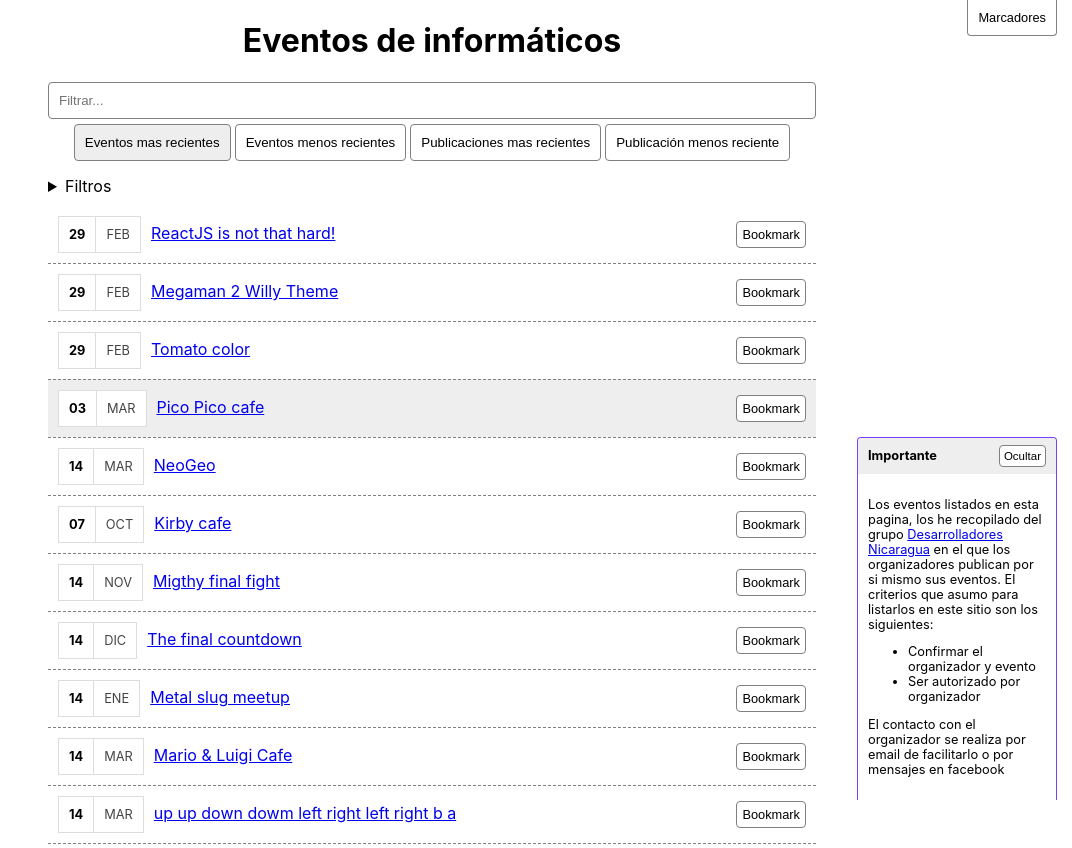
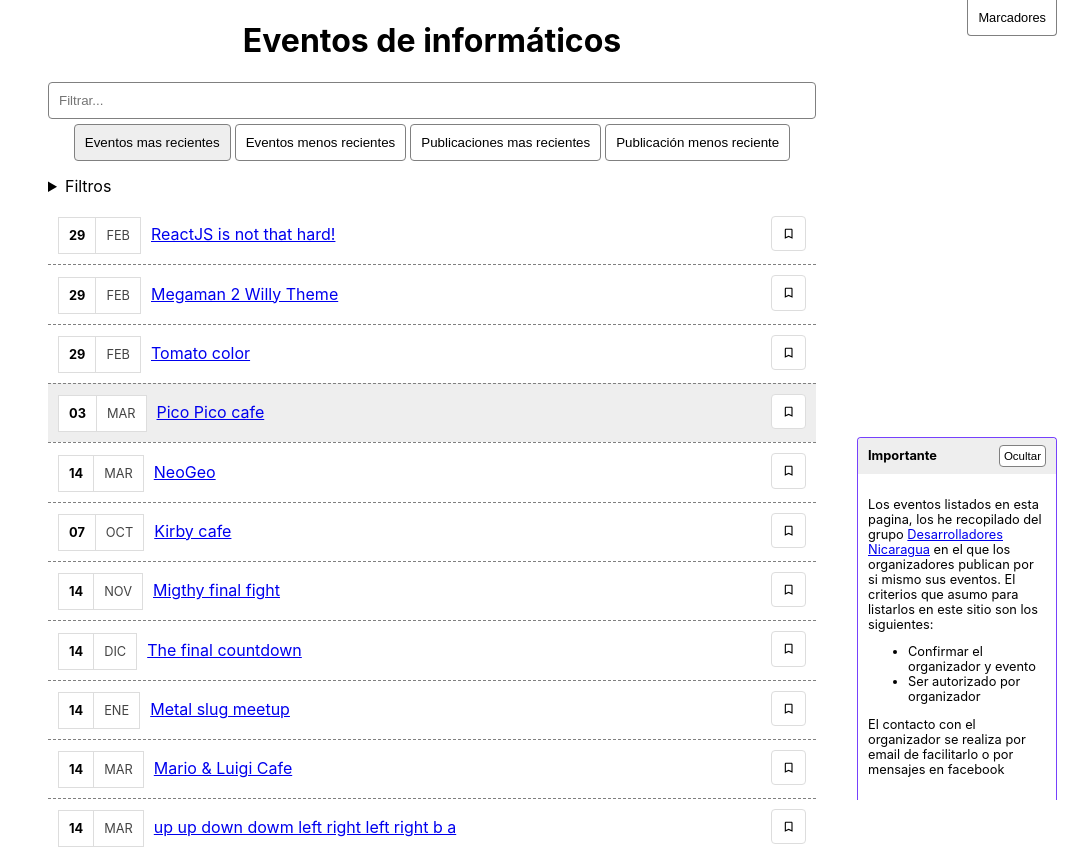
Before and after one commit to ilmoralito/developers-events, a React (Create React App) app: page / in a window 1280 px wide. Shown: the top 848 px of the page, without its empty margins (208-1280 px from the left). Built offline with nearby package versions, Linux system fonts and the light colour scheme.

Commit message:
Refactor bookmark button

```diff
--- a/package.json
+++ b/package.json
@@ -9,6 +9,7 @@
     "netlify-cli": "^2.36.0",
     "react": "^16.13.0",
     "react-dom": "^16.13.0",
+    "react-icons": "^3.9.0",
     "react-scripts": "3.4.0"
   },
   "scripts": {
--- a/src/components/App.css
+++ b/src/components/App.css
@@ -94,13 +94,17 @@ ul.events li:first-child {
   margin-right: 10px;
 }
 
-.event > div:last-child {
+.event:last-child {
   justify-self: flex-end;
 }
 
-.event div:last-child button {
-  font-size: 0.8em;
-  padding: 5px;
+.event button {
+  border: 1px solid #dddddd;
+
+  /* flex */
+  display: flex;
+  justify-content: center;
+  align-items: center;
 }
 
 /* date-box */
--- a/src/components/Event.js
+++ b/src/components/Event.js
@@ -1,4 +1,5 @@
 import React from "react";
+import { MdBookmark, MdBookmarkBorder } from "react-icons/md";
 import { getDayAndMonth } from "../helpers/dates";
 
 const Event = ({ event, onSelectEvent, onBookmark, isBookmarked }) => {
@@ -23,11 +24,9 @@ const Event = ({ event, onSelectEvent, onBookmark, isBookmarked }) => {
           {name}
         </a>
       </div>
-      <div>
         <button type="button" onClick={() => onBookmark(id)}>
-          {isBookmarked ? "Bookmarked" : "Bookmark"}
+          {isBookmarked ? <MdBookmark /> : <MdBookmarkBorder />}
         </button>
-      </div>
     </li>
   );
 };
```
Also changed, not shown: 1 other file (tests, documents, lock files or other folders).
